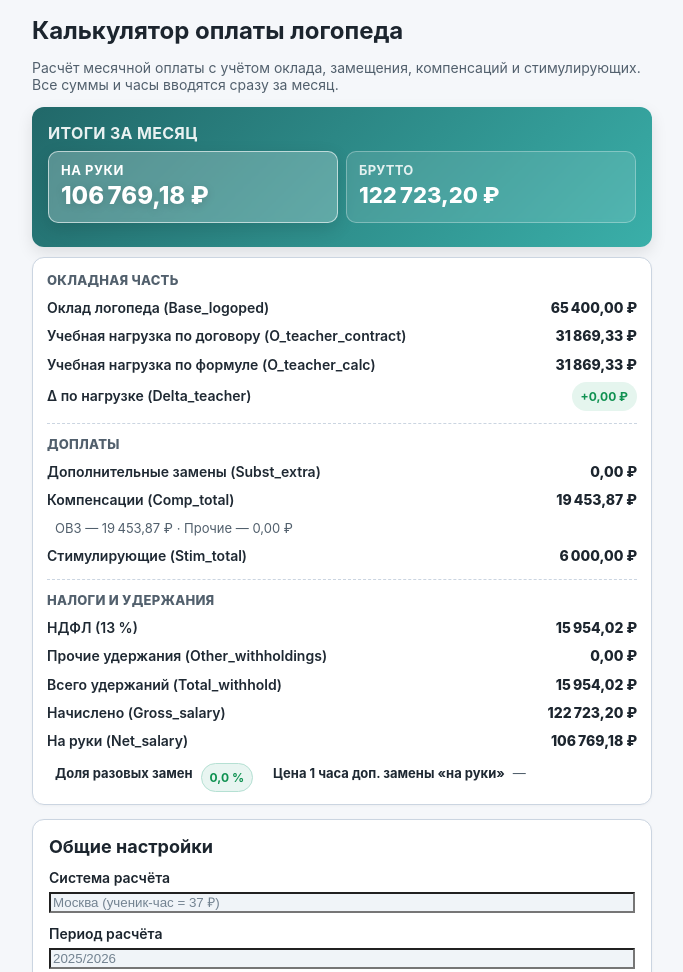
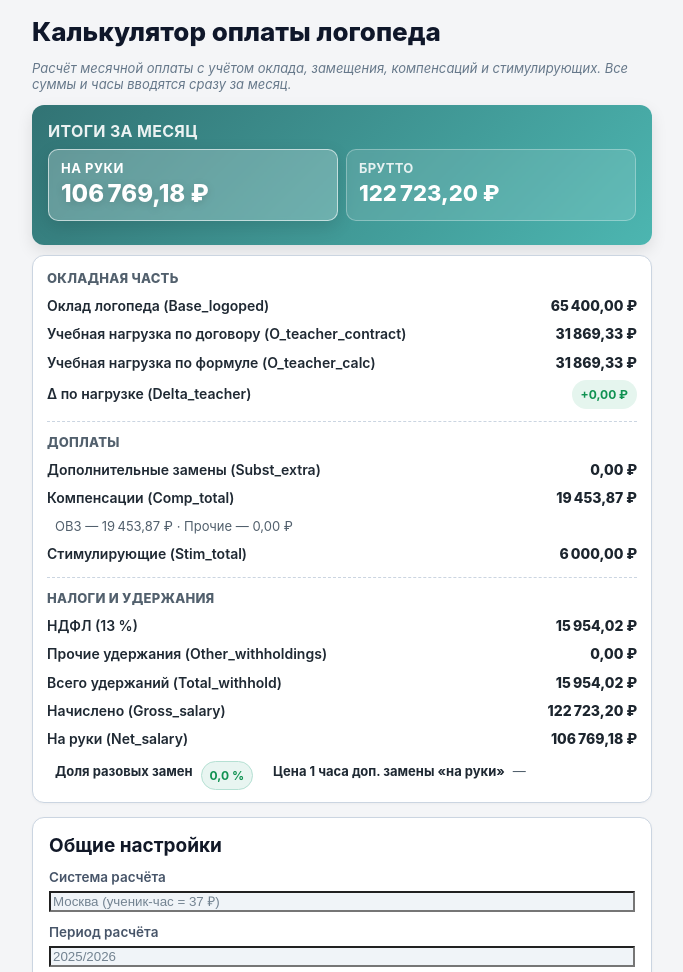
Before and after one commit to d1249/speech_therapist_salary_calc, a plain HTML site: page index.html in a window 1280 px wide. Shown: the top 972 px of the page, without its empty margins (298-981 px from the left). Drawn offline with Linux system fonts and the light colour scheme.

Commit message:
Refine typography and soften summary styling

```diff
--- a/index.html
+++ b/index.html
@@ -6,7 +6,7 @@
   <title>Калькулятор оплаты логопеда</title>
   <style>
     :root {
-      --bg: #f5f7fa;
+      --bg: #f4f5f7;
       --card: #ffffff;
       --text: #1c252e;
       --accent: #216869;
@@ -46,13 +46,17 @@
     }
 
     h1 {
-      margin: 0 0 12px;
-      font-size: 24px;
+      margin: 0 0 10px;
+      font-size: 26px;
+      font-weight: 800;
+      color: #0f172a;
     }
 
     h2 {
       margin: 0 0 12px;
-      font-size: 18px;
+      font-size: 19px;
+      font-weight: 700;
+      color: #111827;
     }
 
     section {
@@ -72,7 +76,7 @@
     }
 
     .summary-bar {
-      background: linear-gradient(135deg, var(--accent), #3aafa9);
+      background: linear-gradient(135deg, rgba(33, 104, 105, 0.92), rgba(58, 175, 169, 0.9));
       color: #fff;
       border: none;
       box-shadow: 0 6px 16px rgba(0, 0, 0, 0.1);
@@ -259,8 +263,9 @@
     }
 
     label {
-      font-size: 14px;
+      font-size: 13.5px;
       font-weight: 600;
+      color: #475569;
       display: flex;
       align-items: center;
       gap: 6px;
@@ -696,8 +701,16 @@
     }
 
     .muted {
-      color: #52606d;
-      font-size: 14px;
+      color: #66788a;
+      font-size: 13px;
+      font-style: italic;
+    }
+
+    .section-note {
+      color: #6b7280;
+      font-size: 12.5px;
+      font-style: italic;
+      margin-top: -4px;
     }
 
     .warning-text {
```
